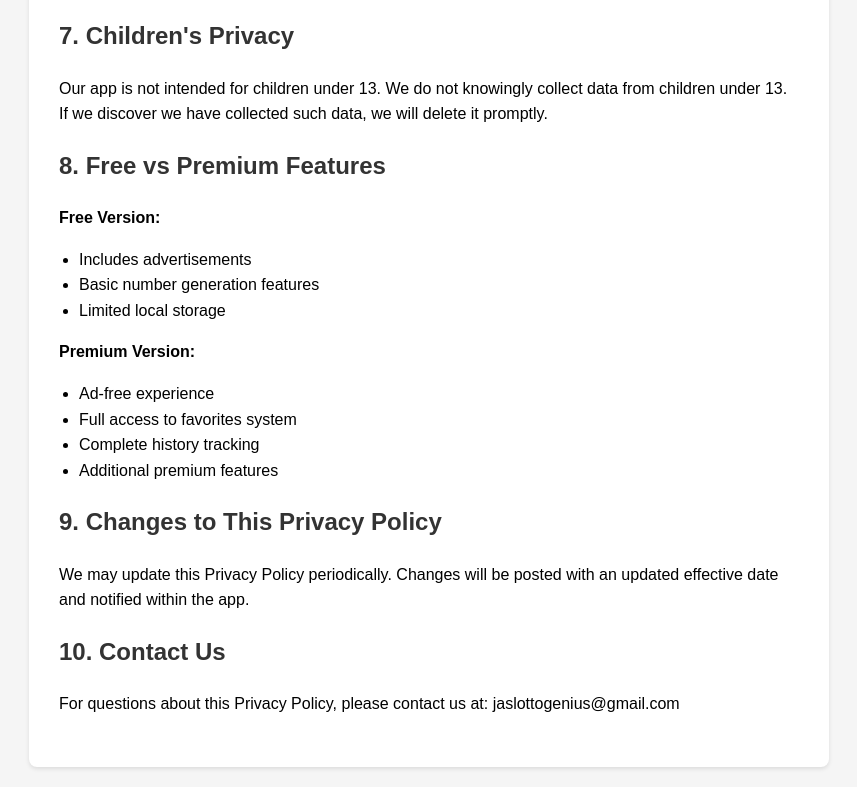
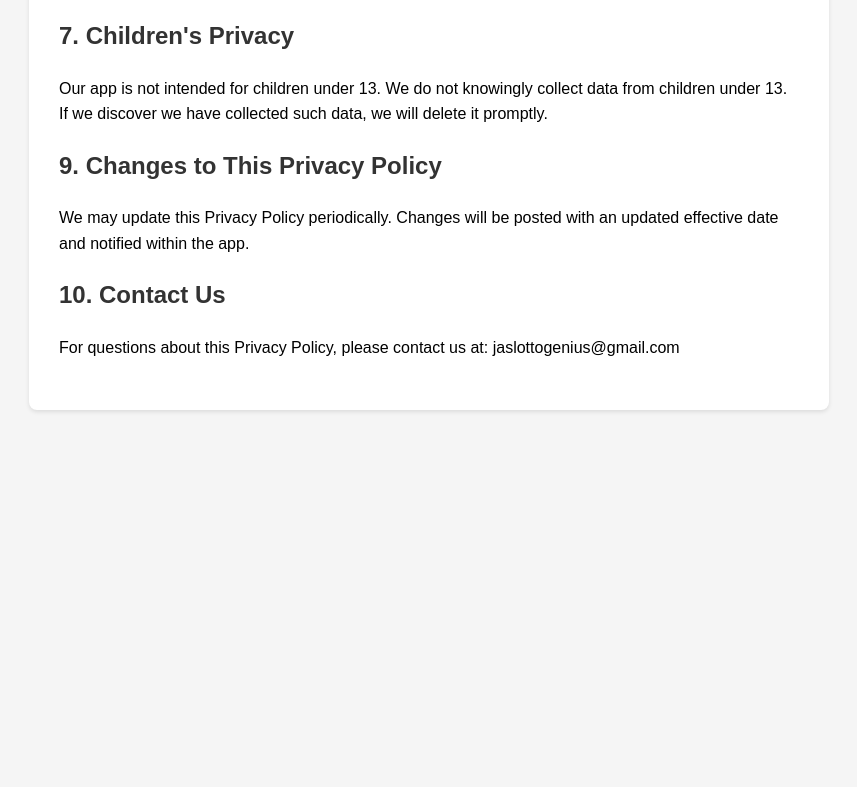
Before and after one commit to joelapexsolutions/lotto-genius-privacy, a plain HTML site: page index.html in a window 1280 px wide. Shown: the part 1653-2440 px from the top of the page, without its empty margins (211-1068 px from the left). After the commit the page ends 2083 px from the top, so only its background shows below. Drawn offline with Linux system fonts and the light colour scheme.

Commit message:
Update index.html

```diff
--- a/index.html
+++ b/index.html
@@ -121,23 +121,6 @@
         </div>
 
         <div class="section">
-            <h2>8. Free vs Premium Features</h2>
-            <p><strong>Free Version:</strong></p>
-            <ul>
-                <li>Includes advertisements</li>
-                <li>Basic number generation features</li>
-                <li>Limited local storage</li>
-            </ul>
-            <p><strong>Premium Version:</strong></p>
-            <ul>
-                <li>Ad-free experience</li>
-                <li>Full access to favorites system</li>
-                <li>Complete history tracking</li>
-                <li>Additional premium features</li>
-            </ul>
-        </div>
-
-        <div class="section">
             <h2>9. Changes to This Privacy Policy</h2>
             <p>We may update this Privacy Policy periodically. Changes will be posted with an updated effective date and notified within the app.</p>
         </div>
```
